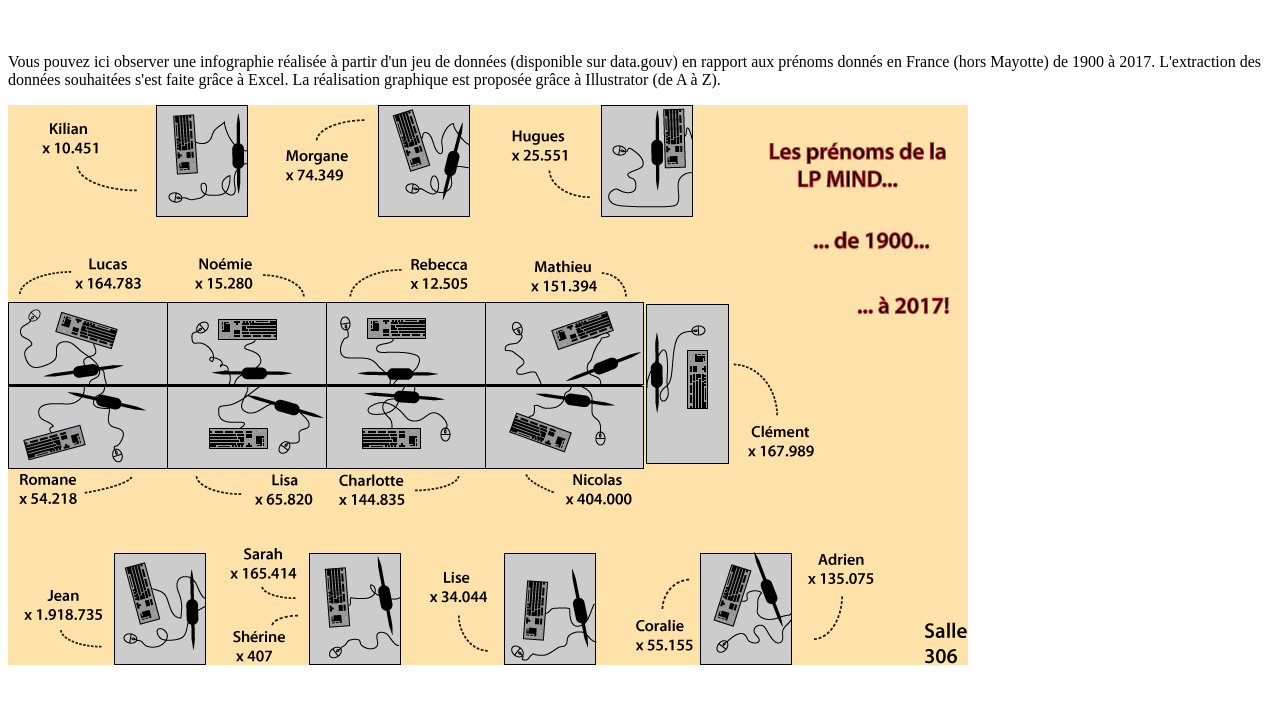
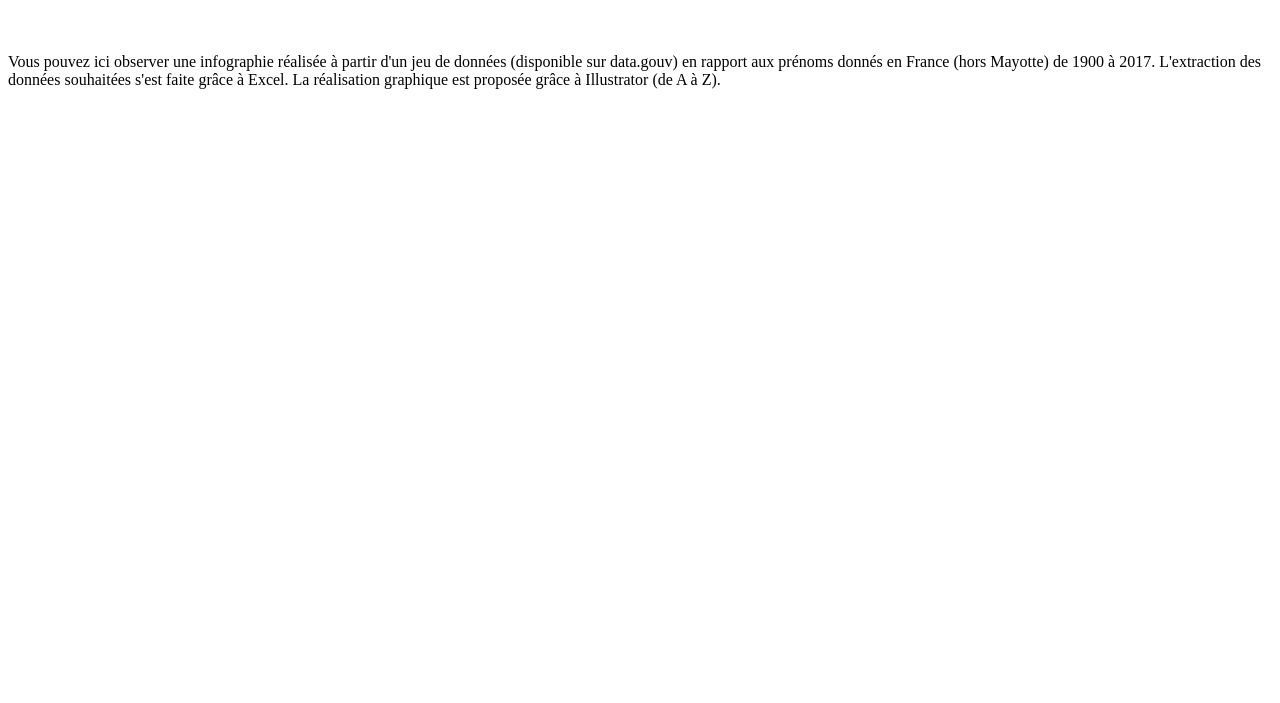
Before and after one commit to Kikoutee/Kikoutee.github.io, a plain HTML site: page index.html in a window 1280 px wide. Shown: the part 61-764 px from the top of the page. Drawn offline with Linux system fonts and the light colour scheme.

Commit message:
Update index.html

```diff
--- a/index.html
+++ b/index.html
@@ -13,7 +13,7 @@
       <h1> Salut la compagnie ! </h1>
       <br/>
       <p> Vous pouvez ici observer une infographie réalisée à partir d'un jeu de données (disponible sur data.gouv) en rapport aux prénoms donnés en France (hors Mayotte) de 1900 à 2017. L'extraction des données souhaitées s'est faite grâce à Excel. La réalisation graphique est proposée grâce à Illustrator (de A à Z). </p>
-<img src="img/prenoms_final.png" alt="infographie prénoms classe LP MIND 2018/2019">
+      <img src="
 
 
 </body>
```
